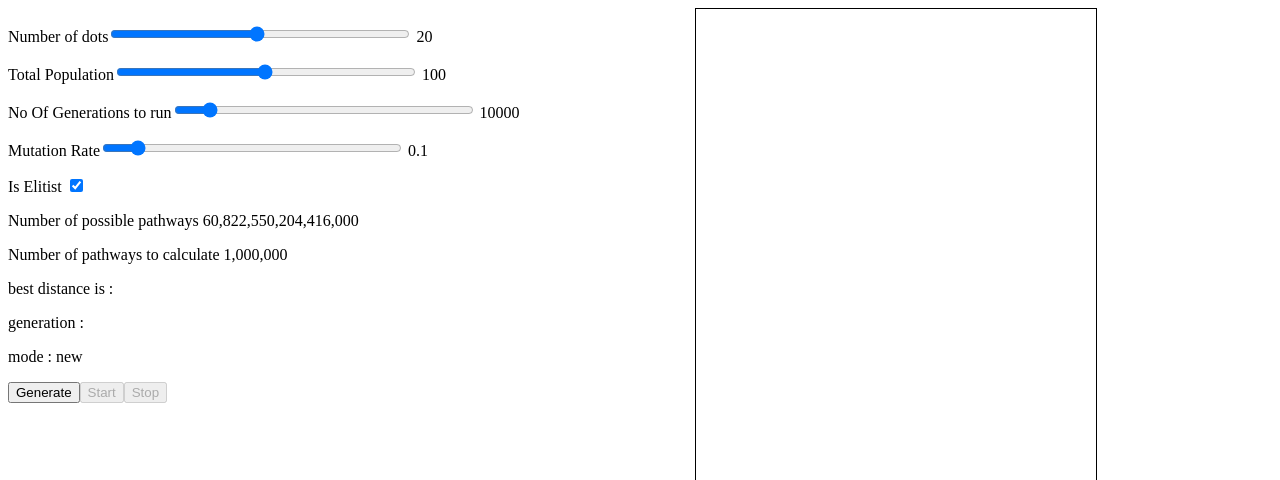
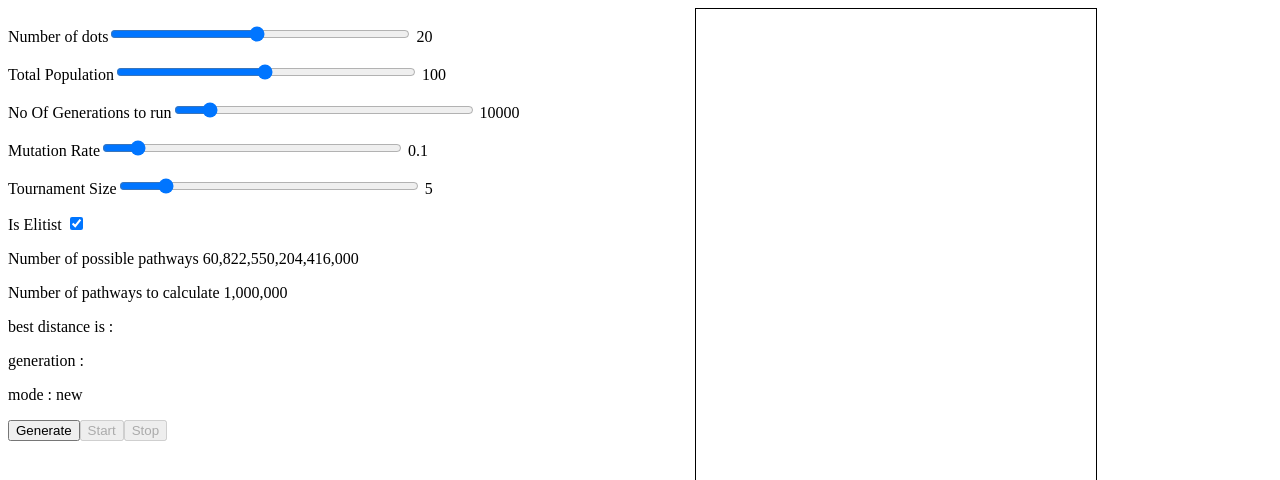
Before and after one commit to waiholiu/travelsalesmen, an Angular app: page / in a window 1280 px wide. Shown: the top 480 px of the page. Built offline with nearby package versions, Linux system fonts and the light colour scheme.

Commit message:
added polyfill

```diff
--- a/src/app/home/home.component.html
+++ b/src/app/home/home.component.html
@@ -21,6 +21,11 @@
             </p>
 
         <p>
+            <label class="label">Tournament Size</label>
+            <input class="slider" type="range" max="30" min="1" step="1" [(ngModel)]="settingService.tournamentSize" /> {{settingService.tournamentSize}}
+            </p>
+
+        <p>
 
             <label class="label"> Is Elitist </label>
             <input type="checkbox" [(ngModel)]="settingService.IsElitist" />
--- a/src/app/home/home.component.ts
+++ b/src/app/home/home.component.ts
@@ -11,7 +11,7 @@ import * as _ from 'underscore';
 })
 export class HomeComponent implements OnInit {
 
-  constructor(private settingService: SettingsService, private calculateService: CalculateService) { }
+  constructor(public settingService: SettingsService, private calculateService: CalculateService) { }
 
   canvasWidth: number = 400;
   canvasHeight: number = 600;
--- a/src/app/settings.service.ts
+++ b/src/app/settings.service.ts
@@ -12,7 +12,7 @@ export class SettingsService {
   public NoOfGenerations: number = 10000;
   public AllDestinations: Destination[];
 
-  public tournamentSize: number = 3;
+  public tournamentSize: number = 5;
 
   public IsElitist: Boolean = true;
 
@@ -40,20 +40,9 @@ export class SettingsService {
     let parent2NonParent1Dest = <Destination[]>[];
     parent2NonParent1Dest = _.filter(parent2.path, (p2) => _.every(subSetOfParent1,
       (p1) => {
-        // if (p1 == null) {
-        //   console.log('p1');
-        //   console.log(subSetOfParent1);
-        // }
-        // if (p2 == null) {
-        //   console.log('p2');
-        //   console.log(parent2);
-        // }
         return p1.Id != p2.Id;
 
       }));
-    // new Queue<Destination>(parent2.path.Where(p2 => subSetOfParent1.All(p1 => p1.Id != p2.Id)));
-
-
 
     let newRoute = new Path(this, false);
     for (let i = 0; i < this.RouteLength; i++) {
@@ -71,13 +60,16 @@ export class SettingsService {
     }
 
     if (Math.random() < this.MutationRate) {
-      let random1 = Math.floor(Math.random() * this.RouteLength);
-      let random2 = Math.floor(Math.random() * this.RouteLength);
 
-      let middleRoute = newRoute.path[random1];
-      newRoute.path[random1] = newRoute.path[random2];
-      newRoute.path[random2] = middleRoute;
+      // let noOfPathMutated = Math.floor(Math.random() * this.HalfRouteLength());
+      for (let i = 0; i < 1; i++) {
+        let random1 = Math.floor(Math.random() * this.RouteLength);
+        let random2 = Math.floor(Math.random() * this.RouteLength);
 
+        let middleRoute = newRoute.path[random1];
+        newRoute.path[random1] = newRoute.path[random2];
+        newRoute.path[random2] = middleRoute;
+      }
 
     }
 
```
Also changed, not shown: src/polyfills.ts (+13 -13 lines).
